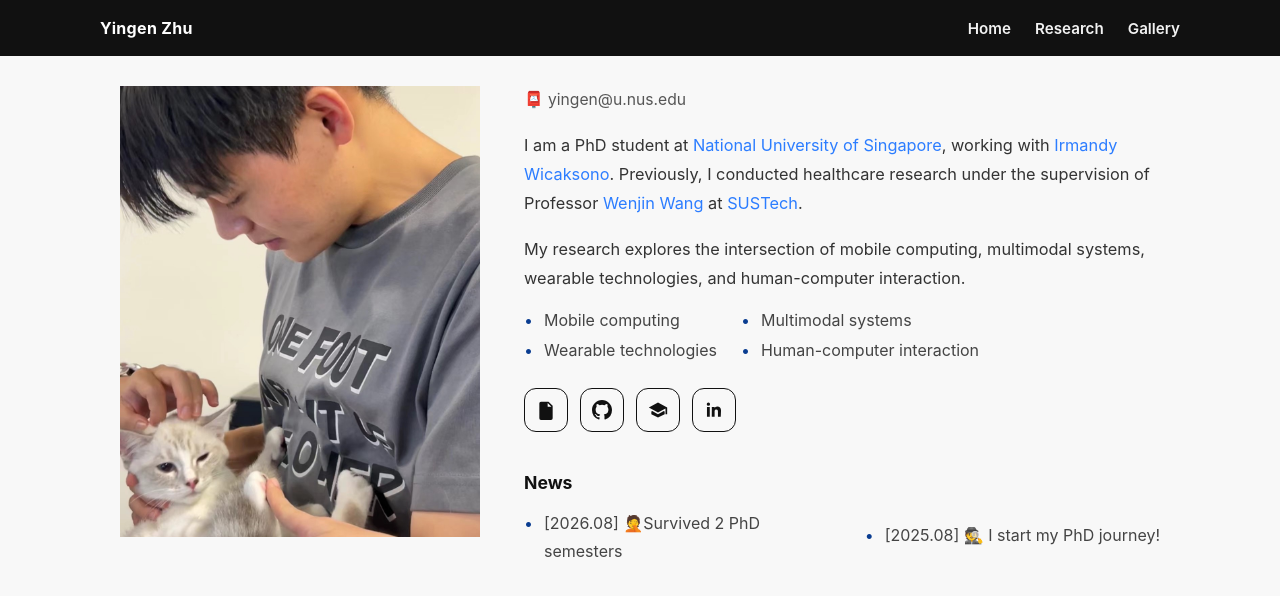
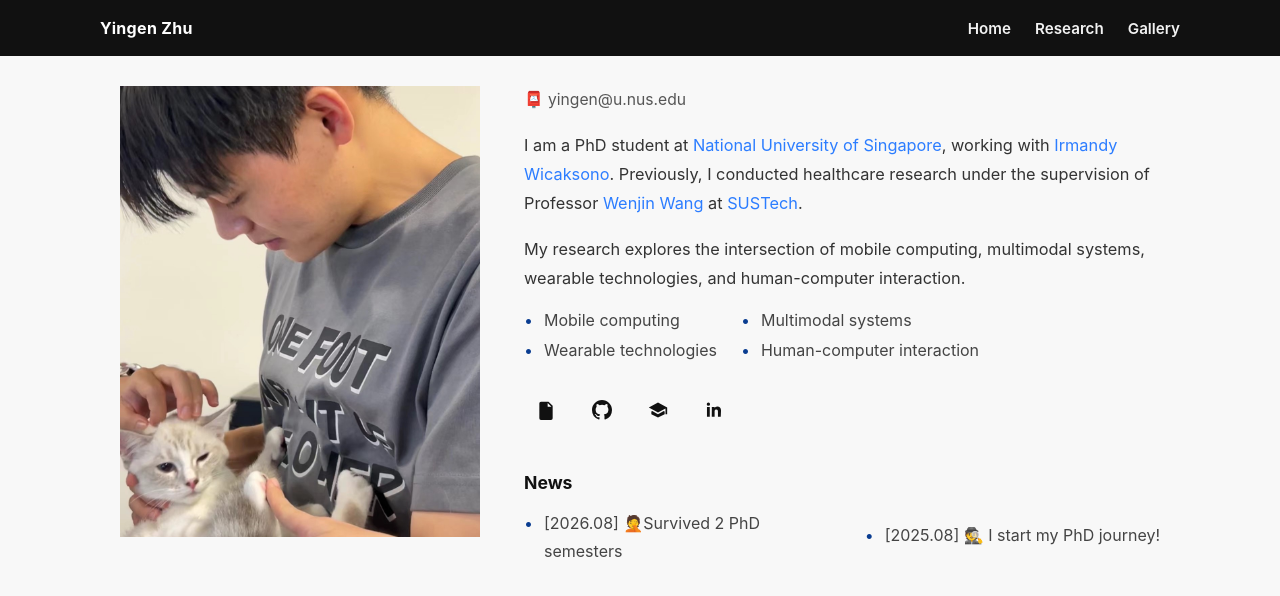
Before and after one commit to yingen-zhu/yingen-zhu.github.io, a Jekyll site: the page built from index.md, in a window 1280 px wide. Shown: the top 596 px of the page. Built offline with Jekyll 4.4.1, drawn with Linux system fonts in a browser that asks for light colours.

Commit message:
Add files via upload

```diff
--- a/assets/css/style.css
+++ b/assets/css/style.css
@@ -173,17 +173,12 @@ main {
   height: 44px;
     border-radius: 12px;
     background: transparent;
-    border: 1px solid #111;
+    border: none;
     display: inline-flex;
     align-items: center;
     justify-content: center;
     color: #111;
-    transition: transform 0.2s ease, color 0.2s ease, border-color 0.2s ease;
-  }
-
-  .social-links a svg {
-    width: 20px;
-    height: 20px;
+    transition: transform 0.2s ease, color 0.2s ease;
   }
 
   .social-links a:hover {
```
